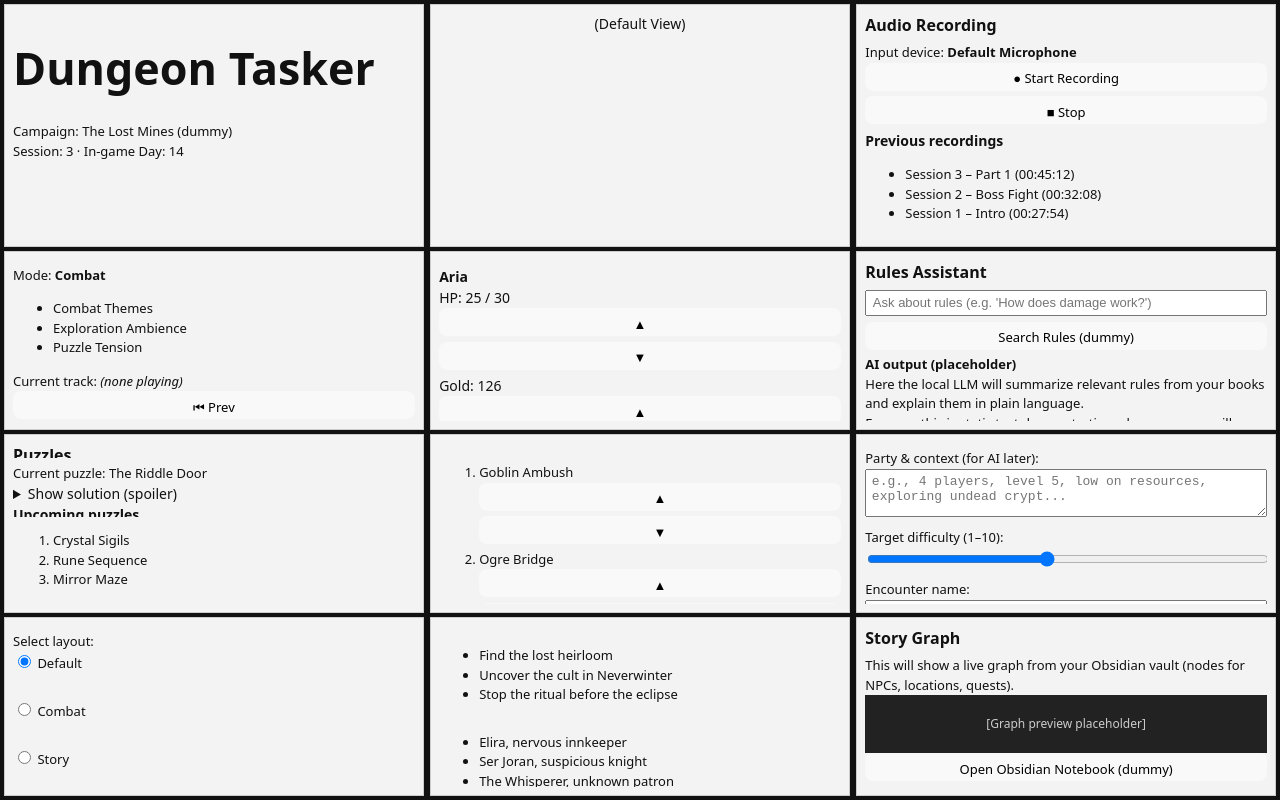
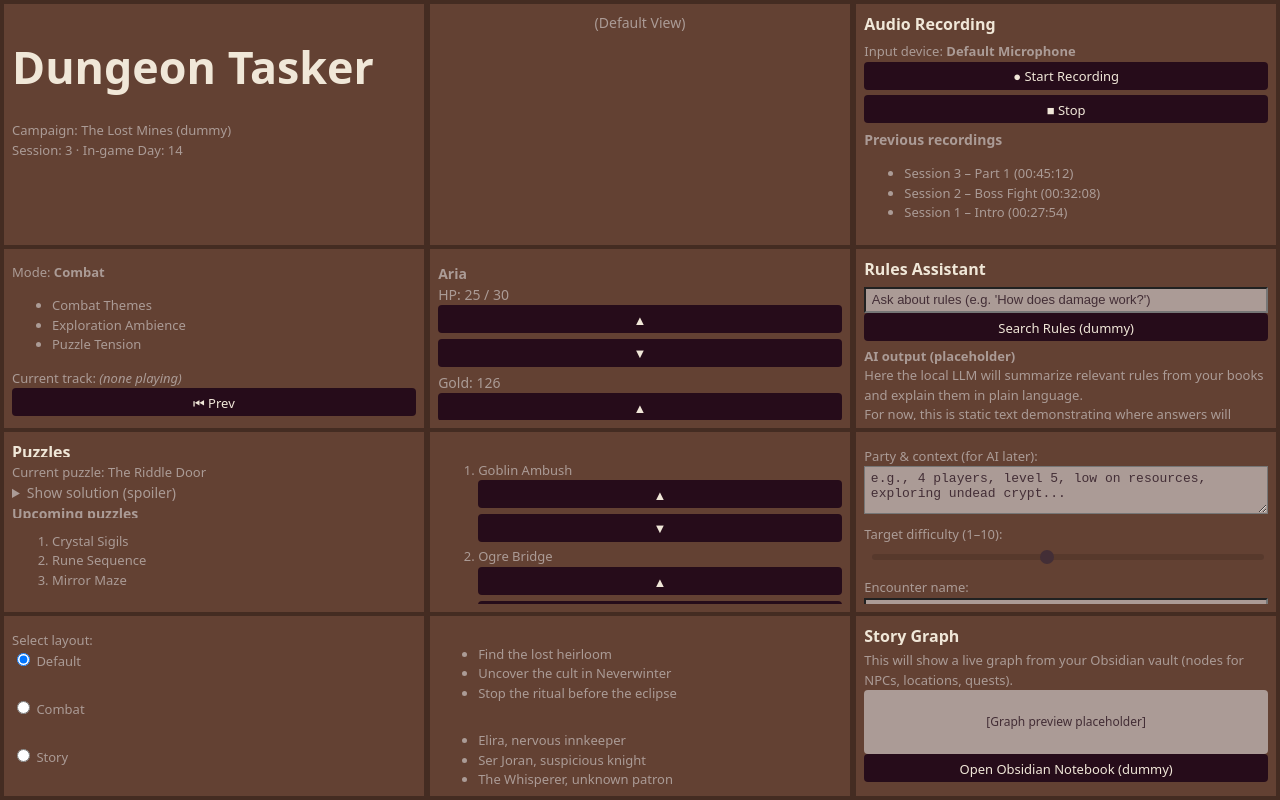
Before and after one commit to gsmith177/Dungeon-Tasker, a React (Vite) app in the folder frontend/web/: page / in a window 1280 px wide. Built offline with nearby package versions, Linux system fonts and the light colour scheme.

Commit message:
Updated CSS with color and format changes

```diff
--- a/frontend/web/src/features/dashboard/Dashboard.css
+++ b/frontend/web/src/features/dashboard/Dashboard.css
@@ -1,4 +1,37 @@
-/* Full viewport chain */
+/* Color tokens and Full viewport chain */
+:root {
+  /* 1. Background (under and between widgets) */
+  --background: #442C22;
+
+  /* 2. Widget background */
+  --widget-bg: #634133;
+
+  /* 3. Title text (main app title) */
+  --title-text: #F0E7D8;
+
+  /* 4. Widget title text */
+  --widget-title: #F0E7D8;
+
+  /* 5. Default text */
+  --text: #AB9B96;
+
+  /* 6/7. Button background & text (three options) */
+  --btn-bg-1: #260C1A; --btn-text-1: #F0E7D8;
+  --btn-bg-2: #777DA7; --btn-text-2: #F0E7D8;
+  --btn-bg-3: #984447; --btn-text-3: #F0E7D8;
+
+  /* 8. Slider color */
+  --slider-color: #432E36;
+
+  /* 9. Scrollbar colors */
+  --scrollbar-bg: #260C1A;
+  --scrollbar-thumb: #432E36;
+
+  /* 10. Text entry field */
+  --input-bg: #AB9B96;
+  --input-placeholder: #432E36;
+}
+
 html, body, #root, .app-root {
   margin: 0;
   padding: 0;
@@ -6,6 +39,8 @@ html, body, #root, .app-root {
   width: 100%;
   overflow: hidden;
   font-size: 16px; /* Base for rem calculations */
+  background: var(--background);
+  color: var(--text);
 }
 
 /* Ensure body stretches and becomes flex container */
@@ -31,16 +66,16 @@ body {
   width: 100%;
   padding: 0.5vh;
   box-sizing: border-box;
-  background: #111;
-  color: #111;
+  background: transparent; /* show the root/background color between widgets */
+  color: inherit;
 }
 
 .cell {
-  background: #f3f3f3;
-  border: 1px solid #ccc;
+  background: var(--widget-bg);
+  border: none;
   padding: 0.5rem;
   box-sizing: border-box;
-  overflow: hidden;
+  overflow: auto; /* allow the cell itself to scroll if content exceeds */
   display: flex;
   flex-direction: column;
   font-size: 0.875rem;
@@ -54,7 +89,7 @@ body {
   flex: 1;
   min-height: 0;
   min-width: 0; /* Critical: allows flex to shrink children below content size */
-  overflow-y: auto;
+  overflow-y: visible;
   overflow-x: hidden;
 }
 
@@ -121,7 +156,7 @@ body {
 .cell input[type="password"],
 .cell input[type="email"] {
   height: 1.625rem;
-  margin-bottom: 0.35rem;
+  margin-bottom: 0rem;
 }
 
 .cell input[type="range"] {
@@ -146,8 +181,86 @@ body {
   min-height: 0;
   min-width: 0;
   overflow-y: auto;
-  overflow-x: none;
+  overflow-x: hidden;
 }
+
+/* Graph preview matches input background and placeholder color */
+.graph-preview {
+  background: var(--input-bg);
+  color: var(--input-placeholder);
+  display: flex;
+  align-items: center;
+  justify-content: center;
+  font-size: 0.75rem;
+  padding: 0.5rem;
+  border-radius: 4px;
+  min-height: 3rem;
+}
+
+/* Color mappings for titles, inputs, buttons, sliders, and scrollbars */
+h1.app-title {
+  color: var(--title-text);
+}
+
+.cell {
+  color: var(--text);
+}
+
+.cell h2 {
+  color: var(--widget-title);
+}
+
+/* Inputs/textareas */
+.cell input,
+.cell textarea {
+  background: var(--input-bg);
+  color: var(--text);
+}
+.cell input::placeholder,
+.cell textarea::placeholder {
+  color: var(--input-placeholder);
+  opacity: 1;
+}
+
+/* Buttons - default and utility classes */
+.cell button {
+  background: var(--btn-bg-1);
+  color: var(--btn-text-1);
+  border: none;
+  border-radius: 4px;
+}
+.btn-2 { background: var(--btn-bg-2); color: var(--btn-text-2); }
+.btn-3 { background: var(--btn-bg-3); color: var(--btn-text-3); }
+
+/* Slider styling */
+input[type="range"] {
+  -webkit-appearance: none;
+  appearance: none;
+  background: transparent;
+}
+input[type="range"]::-webkit-slider-runnable-track {
+  height: 6px;
+  background: rgba(0,0,0,0.12);
+  border-radius: 999px;
+}
+input[type="range"]::-webkit-slider-thumb {
+  -webkit-appearance: none;
+  margin-top: -4px;
+  width: 14px;
+  height: 14px;
+  border-radius: 50%;
+  background: var(--slider-color);
+}
+input[type="range"]::-moz-range-track { background: rgba(0,0,0,0.12); height:6px; border-radius:999px; }
+input[type="range"]::-moz-range-thumb { width:14px; height:14px; border-radius:50%; background:var(--slider-color); }
+
+/* Scrollbar styling (WebKit) */
+*::-webkit-scrollbar { width: 10px; height: 10px; }
+*::-webkit-scrollbar-track { background: var(--scrollbar-bg); }
+*::-webkit-scrollbar-thumb { background: var(--scrollbar-thumb); border-radius: 6px; }
+
+/* Firefox scrollbar */
+* { scrollbar-width: thin; scrollbar-color: var(--scrollbar-thumb) var(--scrollbar-bg); }
 
 /* Row assignments - matches your screenshot */
 .cell-header      { grid-row: 1; grid-column: 1; }
--- a/frontend/web/src/features/widgets/HeaderWidget.tsx
+++ b/frontend/web/src/features/widgets/HeaderWidget.tsx
@@ -4,7 +4,7 @@ import React from "react";
 export const HeaderWidget: React.FC = () => {
   return (
     <div>
-      <h1>Dungeon Tasker</h1>
+      <h1 className="app-title">Dungeon Tasker</h1>
       <p>Campaign: The Lost Mines (dummy)</p>
       <p>Session: 3 · In‑game Day: 14</p>
     </div>
--- a/frontend/web/src/features/widgets/StoryGraphWidget.tsx
+++ b/frontend/web/src/features/widgets/StoryGraphWidget.tsx
@@ -8,19 +8,7 @@ export const StoryGraphWidget: React.FC = () => {
       <p>
         This will show a live graph from your Obsidian vault (nodes for NPCs, locations, quests).
       </p>
-      <div
-        style={{
-          background: "#222",
-          color: "#ccc",
-          display: "flex",
-          alignItems: "center",
-          justifyContent: "center",
-          fontSize: 12,
-          flex: 1,
-        }}
-      >
-        [Graph preview placeholder]
-      </div>
+      <div className="graph-preview">[Graph preview placeholder]</div>
       <button>
         Open Obsidian Notebook (dummy)
       </button>
```
